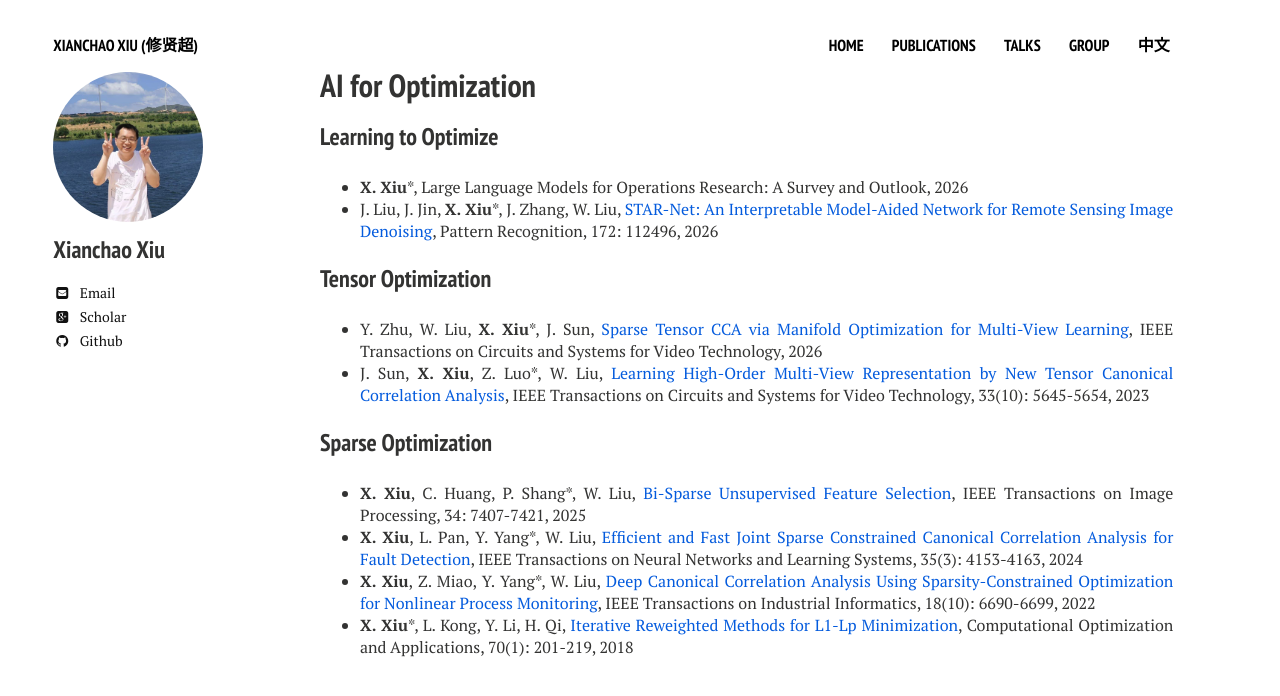
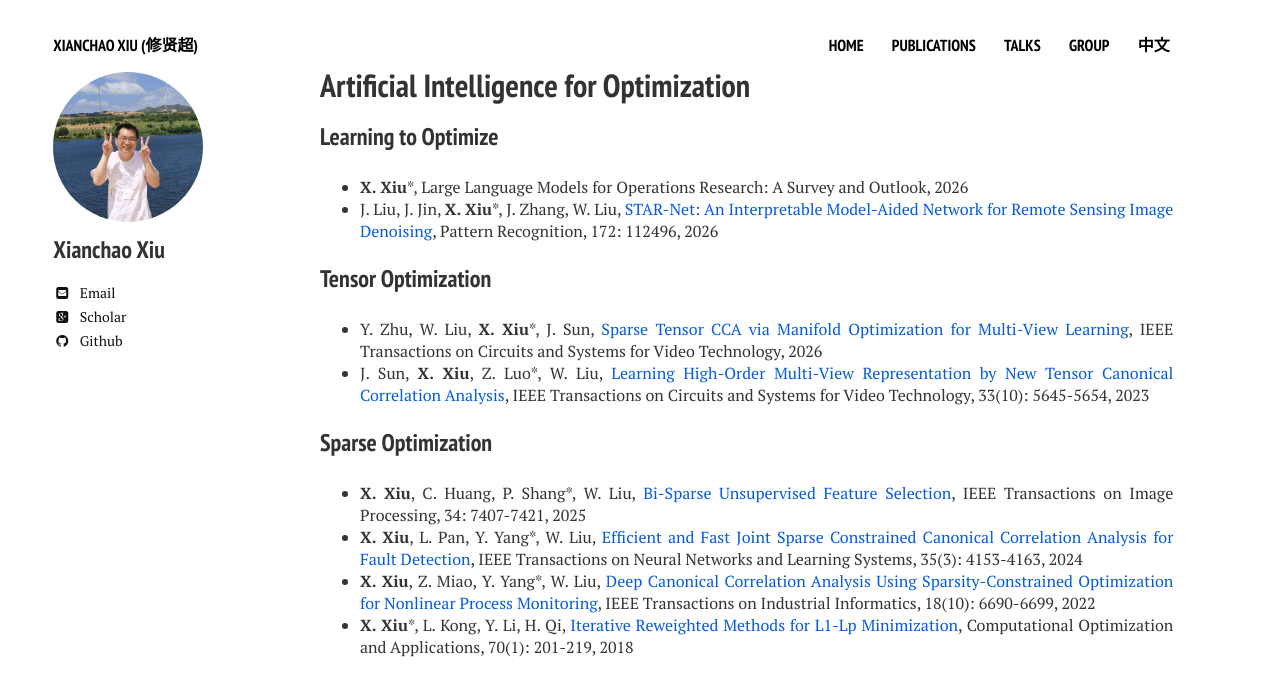
Before and after one commit to xianchaoxiu/xianchaoxiu.github.io, a Jekyll site: the page built from chinese/research/OPT/index.md, in a window 1280 px wide. Shown: the top 696 px of the page. Built offline with Jekyll 4.4.1, drawn with Linux system fonts in a browser that asks for light colours; nearby versions of some CDN libraries.

Commit message:
Update index.md

```diff
--- a/chinese/research/OPT/index.md
+++ b/chinese/research/OPT/index.md
@@ -1,6 +1,6 @@
 ---
 layout: page
-title: AI for Optimization
+title: Artificial Intelligence for Optimization
 comments: false
 share: false
 ---
```
